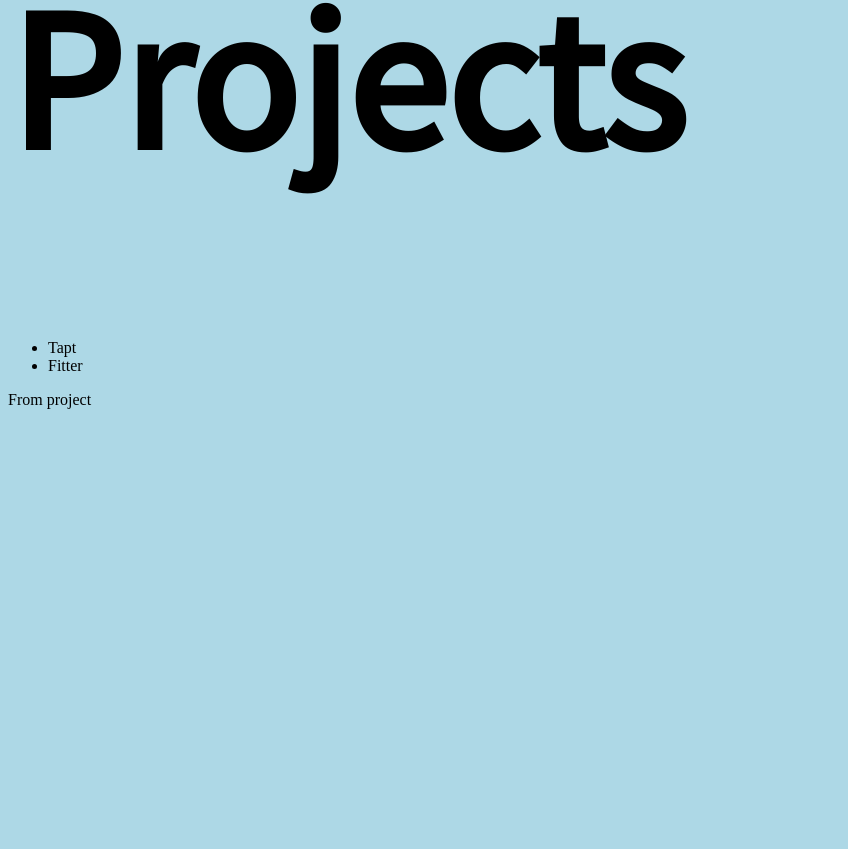
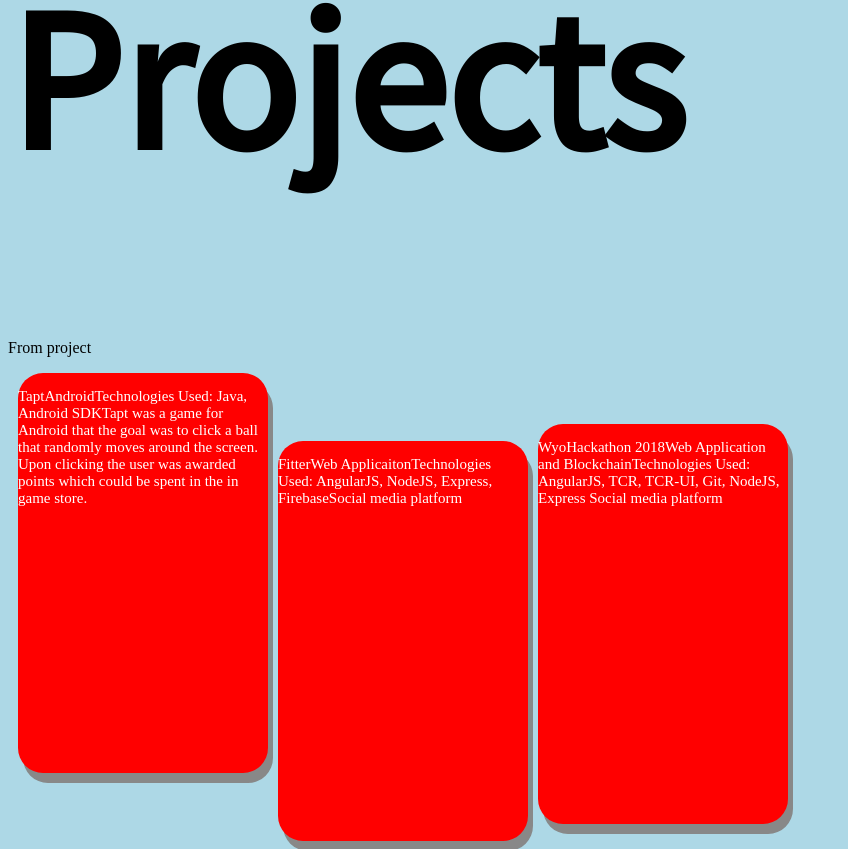
Before and after one commit to Cantum2/PersonalSite, a React app: page / in a window 1280 px wide. Shown: the part 1257-2106 px from the top of the page, without its empty margins (0-848 px from the left). Before the commit the page ends 1682 px from the top, so only its background shows below. Built offline with nearby package versions, Linux system fonts and the light colour scheme.

Commit message:
Added more styles and detail to projects

```diff
--- a/package.json
+++ b/package.json
@@ -34,6 +34,7 @@
     "css-loader": "^1.0.0",
     "html-webpack-plugin": "^3.2.0",
     "style-loader": "^0.23.1",
+    "styled-components": "^3.4.10",
     "webpack": "^4.20.2",
     "webpack-cli": "^3.1.2",
     "webpack-dev-server": "^3.1.9"
--- a/src/components/Project.js
+++ b/src/components/Project.js
@@ -1,10 +1,45 @@
 import React, { Component } from 'react'
+import ProjectsCard from '../components/ProjectCard.js';
+import ProjectCardDetail from '../components/ProjectCardDetail';
+let projectsArr = [
+  {
+    name: "Tapt",
+    platform: "Android",
+    technologiesUsed: "Java, Android SDK",
+    description: "Tapt was a game for Android that the goal was to click a ball that randomly moves around the screen. Upon clicking the user was awarded points which could be spent in the in game store."
+  },
+  {
+    name: "Fitter",
+    platform: "Web Applicaiton",
+    technologiesUsed: "AngularJS, NodeJS, Express, Firebase",
+    description: "Social media platform"
+  },
+  {
+    name: "WyoHackathon 2018",
+    platform: "Web Application and Blockchain",
+    technologiesUsed: "AngularJS, TCR, TCR-UI, Git, NodeJS, Express ",
+    description: "Social media platform"
+  }
+];
 
  class Project extends Component {
   render() {
     return (
       <div>
         <p>From project</p>
+        {projectsArr.map(proj => {
+          return (
+            <ProjectsCard key={proj.name}>
+              <ProjectCardDetail>
+                {proj.name}
+                {proj.platform}
+                Technologies Used: {proj.technologiesUsed}
+                {proj.description}
+              </ProjectCardDetail>
+            </ProjectsCard>
+          )
+        })}
+
       </div>
     )
   }
--- /dev/null
+++ b/src/components/ProjectCard.js
@@ -0,0 +1,11 @@
+import styled from "styled-components";
+
+export default styled.div`
+width: 250px;
+height: 400px;
+border-radius: 25px;
+background-color: red;
+display: inline-block;
+margin-left: 10px;
+box-shadow: 5px 10px #888888;
+`
--- /dev/null
+++ b/src/components/ProjectCardDetail.js
@@ -0,0 +1,6 @@
+import styled from "styled-components"
+
+export default styled.p`
+color: white;
+font-size: 15px;
+`
--- a/src/components/Projects.js
+++ b/src/components/Projects.js
@@ -1,34 +1,13 @@
 import React, { Component } from 'react'
 import Project from '../components/Project.js'
-let projectsArr = [
-  {
-    name: "Tapt",
-    platform: "Android",
-    technologiesUsed: "Java, Android SDK",
-    description: "Tapt was a game for Android that the goal was to click a ball that randomly moves around the screen. Upon clicking the user was awarded points which could be spent in the in game store."
-  },
-  {
-    name: "Fitter",
-    platform: "Web Applicaiton",
-    technologiesUsed: "AngularJS, NodeJS, Express, Firebase",
-    description: "Social media platform"
-  }
-];
+
 
 class Projects extends Component {
 
   render() {
-
-    const currentProjects = projectsArr.map((proj) =>
-    <li>{proj.name}</li>
-    )
-
     return (
       <div>
         <h1>Projects</h1>
-        <ul>
-          {currentProjects}
-        </ul>
         <Project />
       </div>
     )
```
Also changed, not shown: 1 other file (tests, documents, lock files or other folders).
